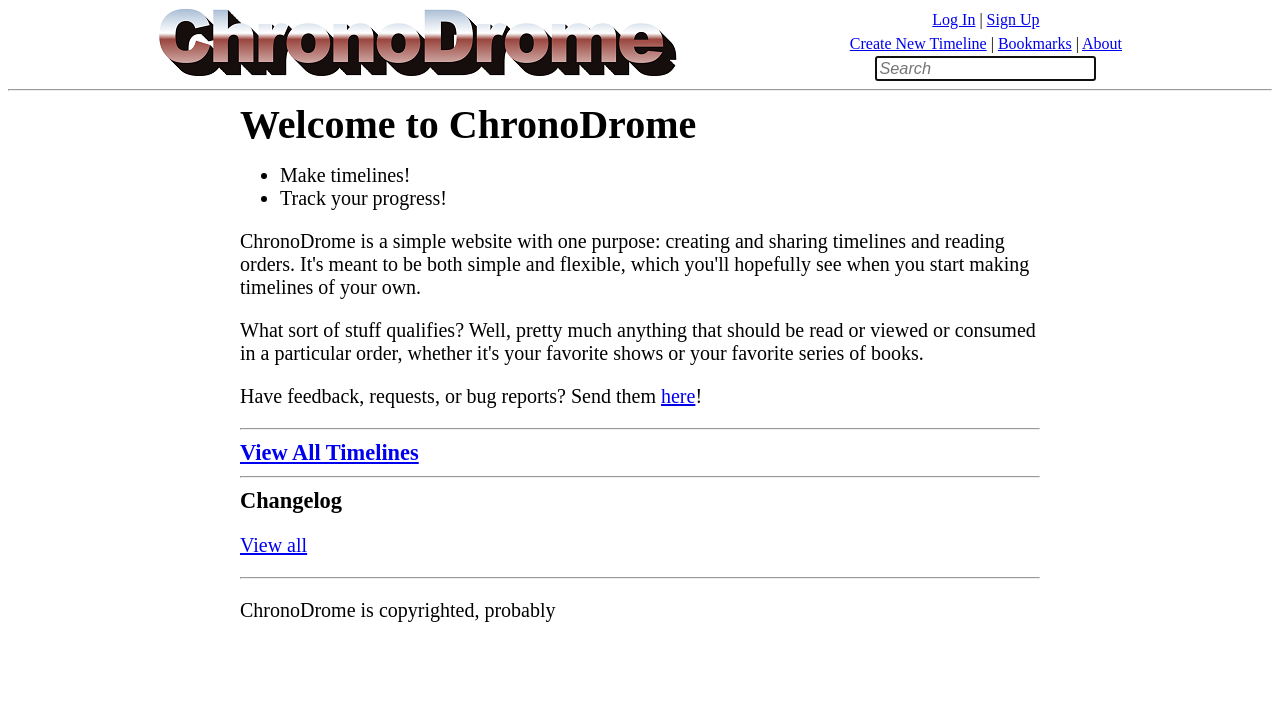
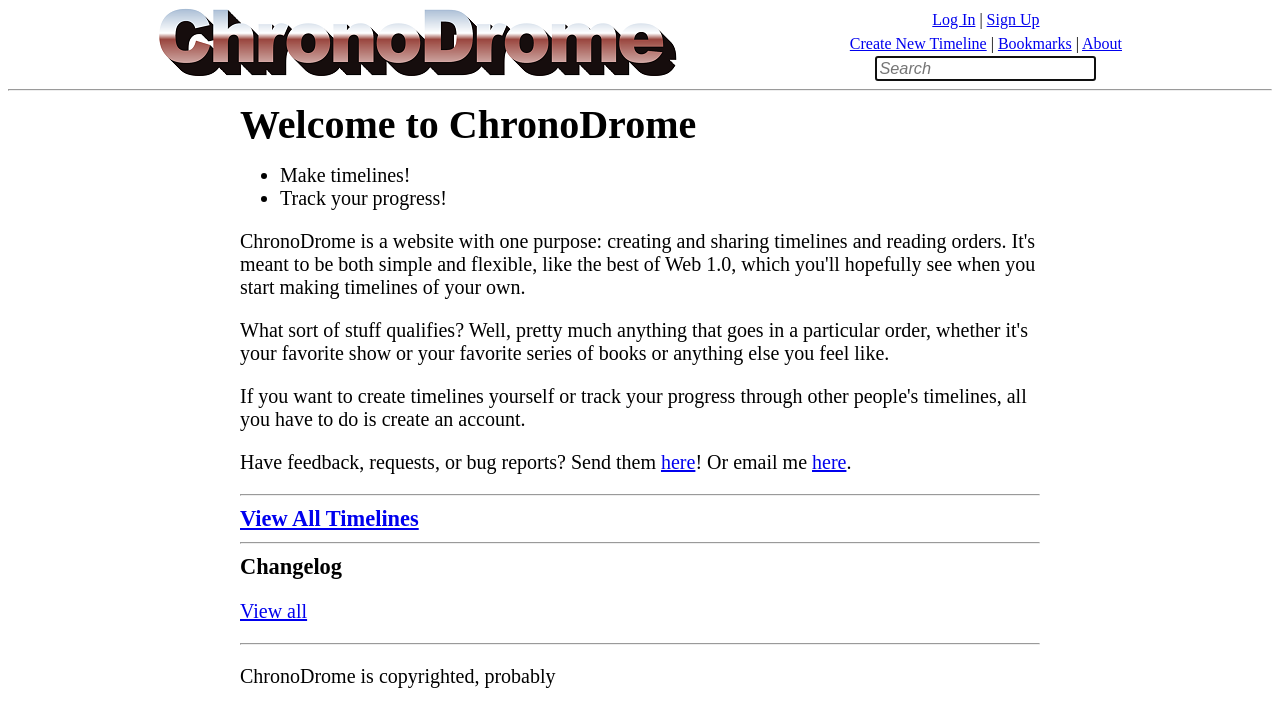
Before and after one commit to 9-d-richardson/chronodrome, a Django app: page / in a window 1280 px wide. Shown: the top 714 px of the page. Run offline with Django 4.2, Linux system fonts and the light colour scheme; data that the repository does not hold is empty; parts of the project's set-up code (start-up, migrations or seed data) failed here and were passed over; some libraries are stand-ins or nearby versions.

Commit message:
Rewrote about page

```diff
--- a/config/settings.py
+++ b/config/settings.py
@@ -40,7 +40,7 @@ INSTALLED_APPS = [
     'django.contrib.contenttypes',
     'django.contrib.sessions',
     'django.contrib.messages',
-    #For deploying static files in production
+    # For deploying static files in production
     'whitenoise.runserver_nostatic',
     'django.contrib.staticfiles',
 
@@ -50,7 +50,7 @@ INSTALLED_APPS = [
     'timelines',
     'management',
 
-    # Lets us upload to Amazon S3
+    # Manages uploads to Amazon S3 - https://github.com/jschneier/django-storages
     'storages',
     # Creates thumbnails of images - https://github.com/jazzband/sorl-thumbnail
     'sorl.thumbnail',
@@ -160,14 +160,12 @@ else:
 
 # Static files (CSS, JavaScript, Images)
 # https://docs.djangoproject.com/en/4.0/howto/static-files/
-
 STATIC_URL = '/static/'
 STATICFILES_DIRS = [str(BASE_DIR.joinpath('static'))]
 STATIC_ROOT = STATIC_ROOT = str(BASE_DIR.joinpath('staticfiles'))
 STATICFILES_STORAGE = 'whitenoise.storage.CompressedStaticFilesStorage'
 
 # Upload folder
-
 # MEDIA_ROOT =  str(BASE_DIR.joinpath('media'))
 # MEDIA_URL = '/media/'
 
--- a/templates/management/home.html
+++ b/templates/management/home.html
@@ -7,13 +7,16 @@
 	<li>Make timelines!</li>
 	<li>Track your progress!</li>
 </ul>
-<p>ChronoDrome is a simple website with one purpose: creating and sharing timelines and
-	reading orders. It's meant to be both simple and flexible, which you'll
-	hopefully see when you start making timelines of your own.
-<p>What sort of stuff qualifies? Well, pretty much anything that should be read
-	or viewed or consumed in a particular order, whether it's your favorite shows
-	or your favorite series of books.
-<p>Have feedback, requests, or bug reports? Send them <a href="{% url 'feedback' %}">here</a>!</p>
+<p>ChronoDrome is a website with one purpose: creating and sharing timelines and
+	reading orders. It's meant to be both simple and flexible, like the best of
+	Web 1.0, which you'll hopefully see when you start making timelines of your own.
+<p>What sort of stuff qualifies? Well, pretty much anything that goes in a
+	particular order, whether it's your favorite show or your favorite series of
+	books or anything else you feel like.
+<p>If you want to create timelines yourself or track your progress through
+	other people's timelines, all you have to do is create an account.
+<p>Have feedback, requests, or bug reports? Send them <a href="{% url 'feedback' %}">here</a>!
+	Or email me <a href="mailto:9.d.richardson@gmail.com?subject=ChronoDrome feedback">here</a>.
 <hr>
 <h3><a href="{% url 'timeline_search' %}">View All Timelines</a></h3>
 <hr>
```
Also changed, not shown: timelines/models.py (+10 -2 lines).
